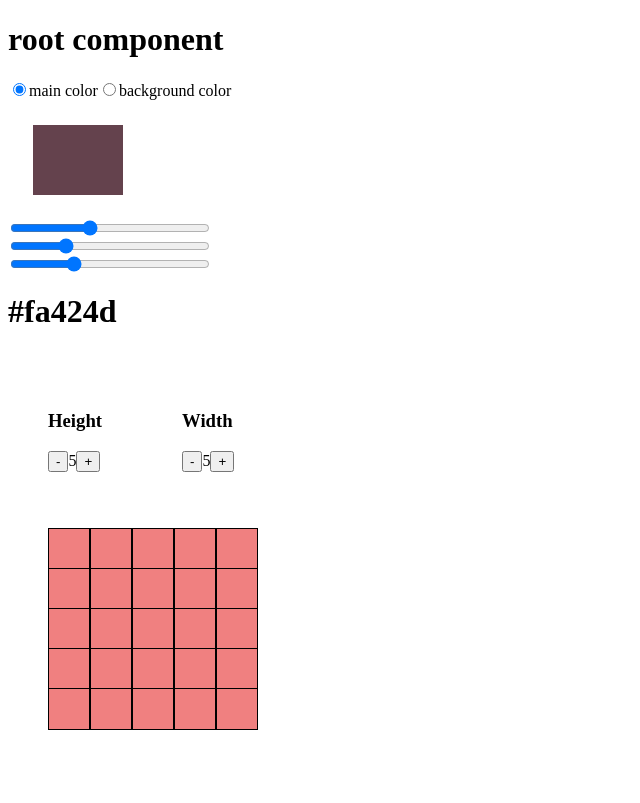
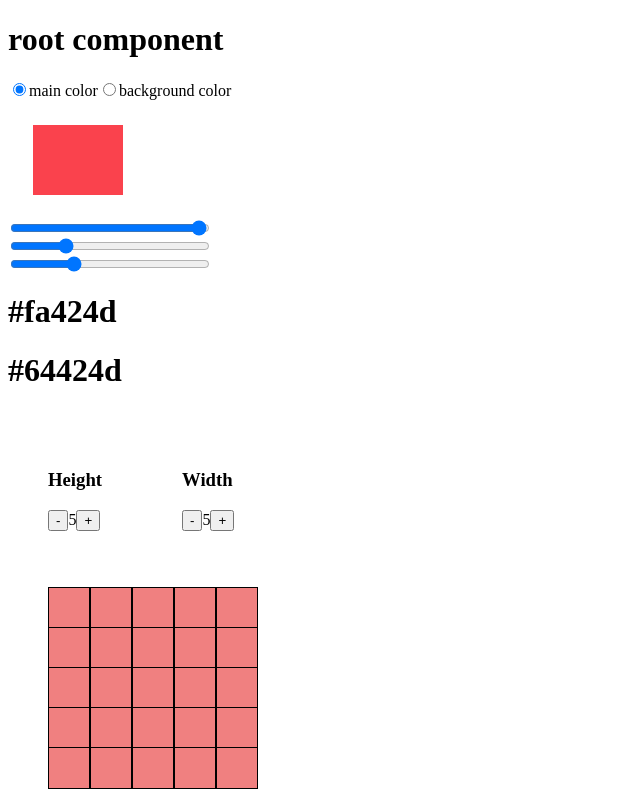
Before and after one commit to hedgehogus/PatternCreator, an Angular app in the folder pattern-creator/: page / in a window 1280 px wide. Shown: the whole page, without its empty margins (0-640 px from the left). Built offline with nearby package versions, Linux system fonts and the light colour scheme.

Commit message:
two colors

```diff
--- a/pattern-creator/src/app/color.component.html
+++ b/pattern-creator/src/app/color.component.html
@@ -1,12 +1,20 @@
 <div class="main-back">
 <div class="radio">
-    <input type="radio" id="main" name="mainorback" [value]="0" [(ngModel)]="radio.value">
+    <input type="radio" id="main" name="mainorback" [value]="1" [(ngModel)]="radio.value">
     <label for="main">main color<label>
-    <input type="radio" id="back" name="mainorback" [value]="1" [(ngModel)]="radio.value">
+    <input type="radio" id="back" name="mainorback" [value]="0" [(ngModel)]="radio.value">
     <label for="back">background color<label>
 <div>
 <div class="displayColor" [ngStyle]="changeBackground()" > </div>
-<div class="mainpicker" *ngIf="radio.value === 0">
+<div class="mainpicker" *ngIf="radio.value === 1">
+    <input type="range" name="r" min="0" max ="254"
+                    [(ngModel)]="mainColor.r">
+    <input type="range" name="g" min="0" max ="254"
+                    [(ngModel)]="mainColor.g">
+    <input type="range" name="b" min="0" max ="254"
+                    [(ngModel)]="mainColor.b">
+</div>
+<div class="backpicker" *ngIf="radio.value === 0">
     <input type="range" name="r" min="0" max ="254"
                     [(ngModel)]="backColor.r">
     <input type="range" name="g" min="0" max ="254"
@@ -14,13 +22,5 @@
     <input type="range" name="b" min="0" max ="254"
                     [(ngModel)]="backColor.b">
 </div>
-<div class="backpicker" *ngIf="radio.value === 1">
-    <input type="range" name="r" min="0" max ="254"
-                    [(ngModel)]="mainColor.r">
-    <input type="range" name="g" min="0" max ="254"
-                    [(ngModel)]="mainColor.g">
-    <input type="range" name="b" min="0" max ="254"
-                    [(ngModel)]="mainColor.b">
-</div>
 
-<pattern-component [mainColor]="mainColor"></pattern-component>
+<pattern-component [backColor]="backColor" [mainColor]="mainColor"></pattern-component>
--- a/pattern-creator/src/app/color.component.ts
+++ b/pattern-creator/src/app/color.component.ts
@@ -12,7 +12,7 @@ import { Color } from './color';
 export class ColorComponent {
     backColor: Color;
     mainColor: Color;
-    radio = {value:0};
+    radio = {value:1};
 
 
     ngOnInit(): void {
--- a/pattern-creator/src/app/pattern.component.html
+++ b/pattern-creator/src/app/pattern.component.html
@@ -1,4 +1,5 @@
 <h1>{{convertColor(mainColor)}}</h1>
+<h1>{{convertColor(backColor)}}</h1>
     <div class="size">
         <div class="height">
             <h3> Height </h3>
--- a/pattern-creator/src/app/pattern.component.ts
+++ b/pattern-creator/src/app/pattern.component.ts
@@ -14,6 +14,7 @@ import { convertColor } from "./color.component"
 export class PatternComponent {
     pattern: Pattern;
     cellColor:number;
+    @Input() backColor:Color;
     @Input() mainColor:Color;
     mouseState = false;
     lastChangedCell = undefined;
```
